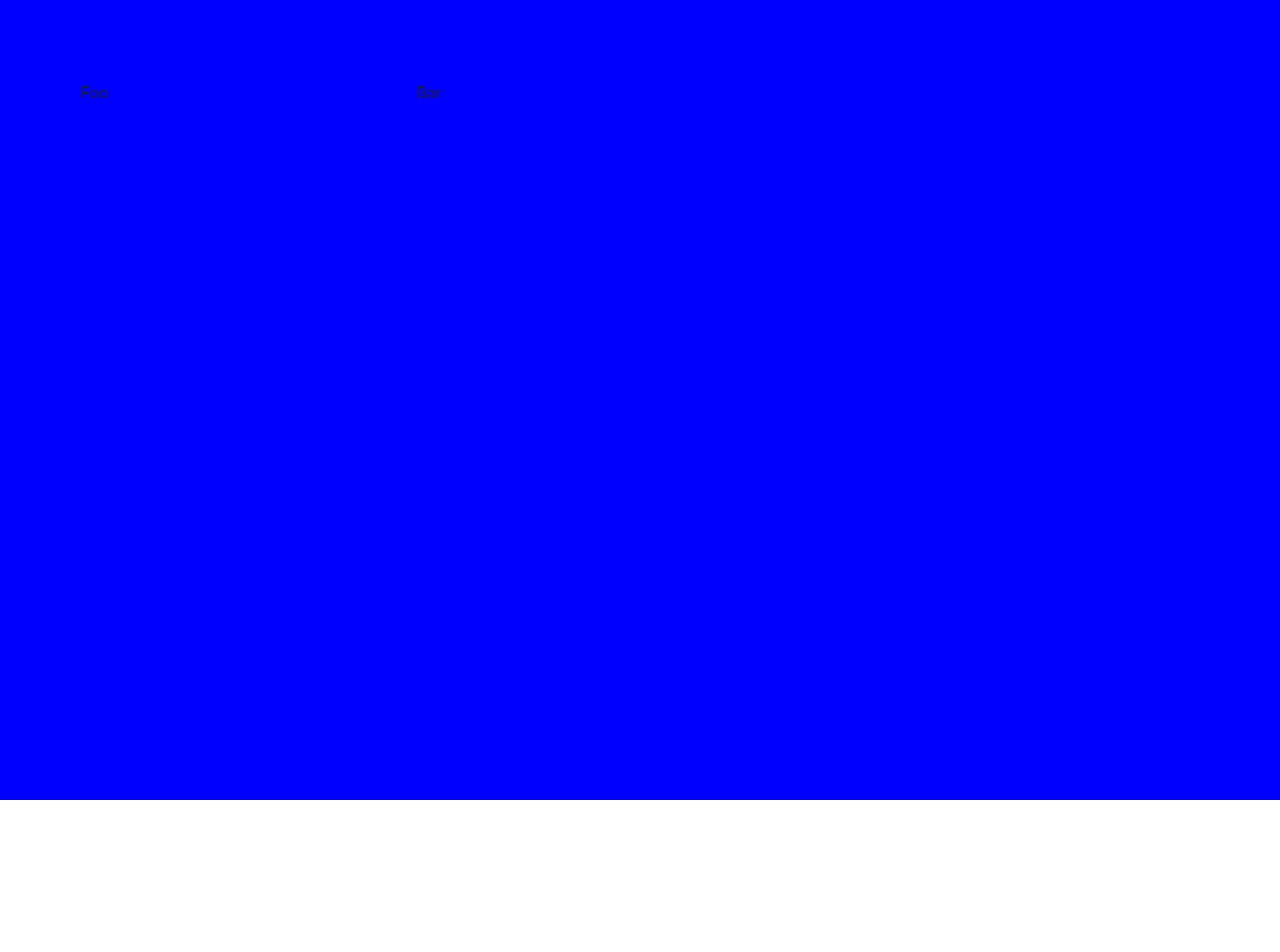
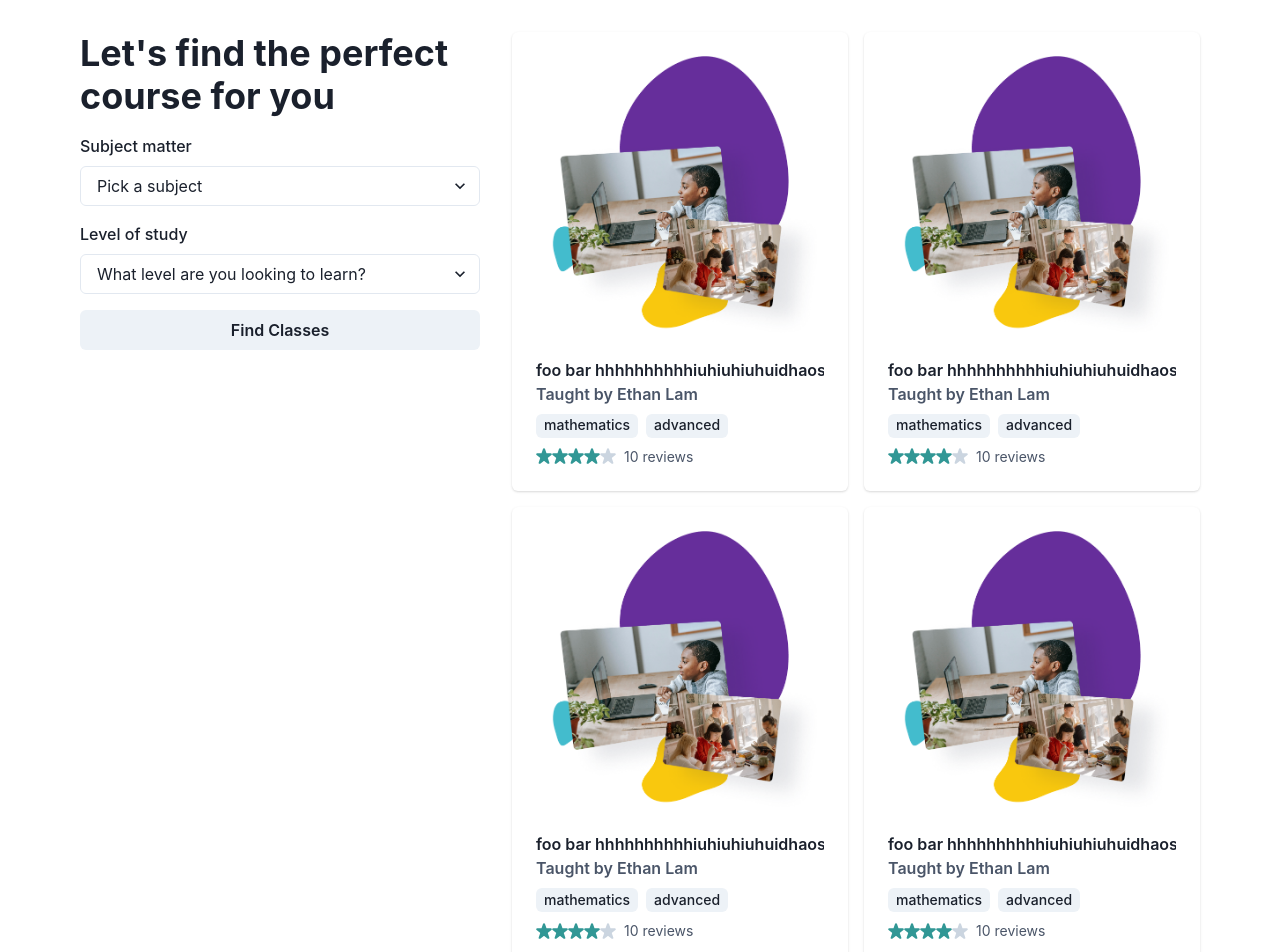
Before and after one commit to AaronCGoidel/lectern, a Next.js app: page /student in a window 1280 px wide. Shown: the top 952 px of the page. Before the commit the page ends 800 px from the top, so only its background shows below. Built offline with nearby package versions, Linux system fonts and the light colour scheme.

Commit message:
add course select page layout

```diff
--- a/components/CourseCard.js
+++ b/components/CourseCard.js
@@ -0,0 +1,38 @@
+import styled from "styled-components";
+import { Tag, Box, Image, HStack } from "@chakra-ui/react";
+import { StarIcon } from "@chakra-ui/icons";
+
+const CourseCard = (props) => {
+  return (
+    <Box boxShadow="base" p="6" rounded="md" bg="white" maxW="sm">
+      <Image src={props.img} alt={""} />
+      <Box mt="1" fontWeight="semibold" as="h4" lineHeight="tight" isTruncated>
+        <Box>{props.title}</Box>
+        <Box as="span" color="gray.600">
+          Taught by {props.instructor}
+        </Box>
+        <HStack spacing={2} marginTop={2}>
+          {props.tags.map((tag, i) => (
+            <Tag>{tag}</Tag>
+          ))}
+        </HStack>
+      </Box>
+
+      <Box d="flex" mt="2" alignItems="center">
+        {Array(5)
+          .fill("")
+          .map((_, i) => (
+            <StarIcon
+              key={i}
+              color={i < props.rating ? "teal.500" : "gray.300"}
+            />
+          ))}
+        <Box as="span" ml="2" color="gray.600" fontSize="sm">
+          {props.revCount} reviews
+        </Box>
+      </Box>
+    </Box>
+  );
+};
+
+export default CourseCard;
--- a/package.json
+++ b/package.json
@@ -8,6 +8,7 @@
     "start": "next start"
   },
   "dependencies": {
+    "@chakra-ui/icons": "^1.0.13",
     "@chakra-ui/react": "^1.6.1",
     "@emotion/react": "^11",
     "@emotion/styled": "^11",
--- a/pages/student/index.js
+++ b/pages/student/index.js
@@ -1,12 +1,100 @@
-import {Container, Controls, Courses} from "./styles"
+import { Container, Controls, Courses } from "./styles";
+import {
+  Select,
+  Heading,
+  FormLabel,
+  Button,
+  SimpleGrid,
+} from "@chakra-ui/react";
+import CourseCard from "../../components/CourseCard";
 
 const FindClass = () => {
-    return (
-        <Container>
-            <Controls>Foo</Controls>
-            <Courses>Bar</Courses>
-        </Container>
-    );
-}
+  return (
+    <Container>
+      <Controls>
+        <Heading mb={4}>Let's find the perfect course for you</Heading>
+        <FormLabel>Subject matter</FormLabel>
+        <Select placeholder="Pick a subject" mb={4}>
+          <option value="math">Mathematics</option>
+          <option value="cs">Computer Science</option>
+          <option value="english">English</option>
+          <option value="language">Foreign Language</option>
+          <option value="physics">Physics</option>
+          <option value="chemistry">Chemistry</option>
+          <option value="biology">Biology</option>
+          <option value="other">Other</option>
+        </Select>
+        <FormLabel>Level of study</FormLabel>
+        <Select placeholder="What level are you looking to learn?" mb={4}>
+          <option value="primary">Primary School</option>
+          <option value="middle">Middle School</option>
+          <option value="high">High School</option>
+          <option value="uni">University</option>
+        </Select>
+        <Button>Find Classes</Button>
+      </Controls>
+      <Courses>
+        <SimpleGrid spacing={4} minChildWidth="250px">
+          <CourseCard
+            instructor={"Ethan Lam"}
+            tags={["mathematics", "advanced"]}
+            img={"/images/HeroImg.png"}
+            title={"foo bar hhhhhhhhhhiuhiuhiuhuidhaosiuhdoaisuhdioahsu"}
+            rating={4}
+            revCount={10}
+          />
+          <CourseCard
+            instructor={"Ethan Lam"}
+            tags={["mathematics", "advanced"]}
+            img={"/images/HeroImg.png"}
+            title={"foo bar hhhhhhhhhhiuhiuhiuhuidhaosiuhdoaisuhdioahsu"}
+            rating={4}
+            revCount={10}
+          />
+          <CourseCard
+            instructor={"Ethan Lam"}
+            tags={["mathematics", "advanced"]}
+            img={"/images/HeroImg.png"}
+            title={"foo bar hhhhhhhhhhiuhiuhiuhuidhaosiuhdoaisuhdioahsu"}
+            rating={4}
+            revCount={10}
+          />
+          <CourseCard
+            instructor={"Ethan Lam"}
+            tags={["mathematics", "advanced"]}
+            img={"/images/HeroImg.png"}
+            title={"foo bar hhhhhhhhhhiuhiuhiuhuidhaosiuhdoaisuhdioahsu"}
+            rating={4}
+            revCount={10}
+          />
+          <CourseCard
+            instructor={"Ethan Lam"}
+            tags={["mathematics", "advanced"]}
+            img={"/images/HeroImg.png"}
+            title={"foo bar hhhhhhhhhhiuhiuhiuhuidhaosiuhdoaisuhdioahsu"}
+            rating={4}
+            revCount={10}
+          />
+          <CourseCard
+            instructor={"Ethan Lam"}
+            tags={["mathematics", "advanced"]}
+            img={"/images/HeroImg.png"}
+            title={"foo bar hhhhhhhhhhiuhiuhiuhuidhaosiuhdoaisuhdioahsu"}
+            rating={4}
+            revCount={10}
+          />
+          <CourseCard
+            instructor={"Ethan Lam"}
+            tags={["mathematics", "advanced"]}
+            img={"/images/HeroImg.png"}
+            title={"foo bar hhhhhhhhhhiuhiuhiuhuidhaosiuhdoaisuhdioahsu"}
+            rating={4}
+            revCount={10}
+          />
+        </SimpleGrid>
+      </Courses>
+    </Container>
+  );
+};
 
 export default FindClass;
--- a/pages/student/styles.js
+++ b/pages/student/styles.js
@@ -1,21 +1,35 @@
 import styled from "styled-components";
 
 export const Container = styled.div`
-    width: 100vw;
-    height: 100vh;
-    padding: 5rem;
-    background-color: blue;
+  width: 100vw;
+    // height: 100vh;
+  overflow: none;
 
-    display: grid;
-    grid-template-columns: 0.6fr 1.4fr;
-    grid-template-rows: 1fr;
-    gap: 0px 0px;
-    grid-template-areas: "controls courses";
+  padding: 0 5rem;
+
+  display: flex;
+  flex-direction: row;
+  flex-wrap: wrap;
+  justify-content: center;
 `;
 
 export const Controls = styled.div`
-    grid-area: controls;
+  display: flex;
+  flex-direction: column;
+  flex: 1;
+  min-width: 400px;
+  margin: 0 2rem 2rem 0;
+  padding-top: 2rem;
+  position: sticky;
+  align-self: flex-start;
+  top: 0;
 `;
 export const Courses = styled.div`
-    grid-area: courses;
+  // grid-area: courses;
+  display: flex;
+  flex-direction: column;
+
+  flex: 3;
+
+  padding-top: 2rem;
 `;
```
Also changed, not shown: 1 other file (tests, documents, lock files or other folders).
